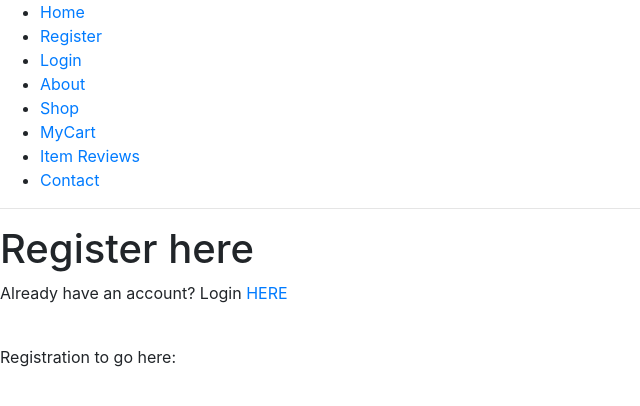
After one commit to Code-Institute-Submissions/haydal810-Milestone-Project-4, a Django app: page /accounts/register/ in a window 1280 px wide. The commit adds this page. Shown: the top 406 px of the page, without its empty margins (0-640 px from the left). Run offline with Django 3.2, Linux system fonts and the light colour scheme; some libraries are stand-ins or nearby versions.

Commit message:
update link for register nav item and html page

```diff
--- a/accounts/templates/index.html
+++ b/accounts/templates/index.html
@@ -1,5 +1,5 @@
 {% extends 'base.html' %}
-
+<!-- Page title here -->
 {% block page_title %}eStore | Home Page{% endblock %}
-
+<!-- Page heading here -->
 {% block page_heading %}Welcome | Home Page{% endblock %}
--- /dev/null
+++ b/accounts/templates/registration.html
@@ -0,0 +1,11 @@
+{% extends 'base.html' %}
+<!-- Page title here -->
+{% block page_title %}eStore | Registration {% endblock %}
+<!-- Page heading here -->
+{% block page_heading %}Register here{% endblock %}
+<!-- Registration Block content here -->
+{% block content %}
+<p>Already have an account? Login <a href="{% url 'login' %}">HERE</a></p>
+<br>
+<p>Registration to go here:</p>
+{% endblock %}
--- a/accounts/views.py
+++ b/accounts/views.py
@@ -37,3 +37,7 @@ def login(request):
     else:
         login_form = UserLoginForm()
     return render(request, 'login.html', {'login_form': login_form})
+
+def registration(request):
+    """Render the registration page"""
+    return render(request, 'registration.html')
--- a/e_store/urls.py
+++ b/e_store/urls.py
@@ -15,11 +15,12 @@ Including another URLconf
 """
 from django.conf.urls import url
 from django.contrib import admin
-from accounts.views import index, logout, login
+from accounts.views import index, logout, login, registration
 
 urlpatterns = [
     url(r'^admin/', admin.site.urls),
     url(r'^$', index, name="index"),
     url(r'^accounts/logout/$', logout, name="logout"),
-    url(r'^accounts/login/$', login, name="login")
+    url(r'^accounts/login/$', login, name="login"),
+    url(r'^accounts/register/$', registration, name="registration")
 ]
--- a/templates/base.html
+++ b/templates/base.html
@@ -14,7 +14,7 @@
             <li><a href="{% url 'logout' %}">Logout</a></li>
             {% else %}
             <li><a href="{% url 'index' %}">Home</a></li>
-            <li><a href="#">Register</a></li>
+            <li><a href="{% url 'registration' %}">Register</a></li>
             <li><a href="{% url 'login' %}" >Login</a></li>
             {% endif %}
             <li><a href="#">About</a></li>
```
Also changed, not shown: accounts/templates/login.html (+4 -4 lines).
